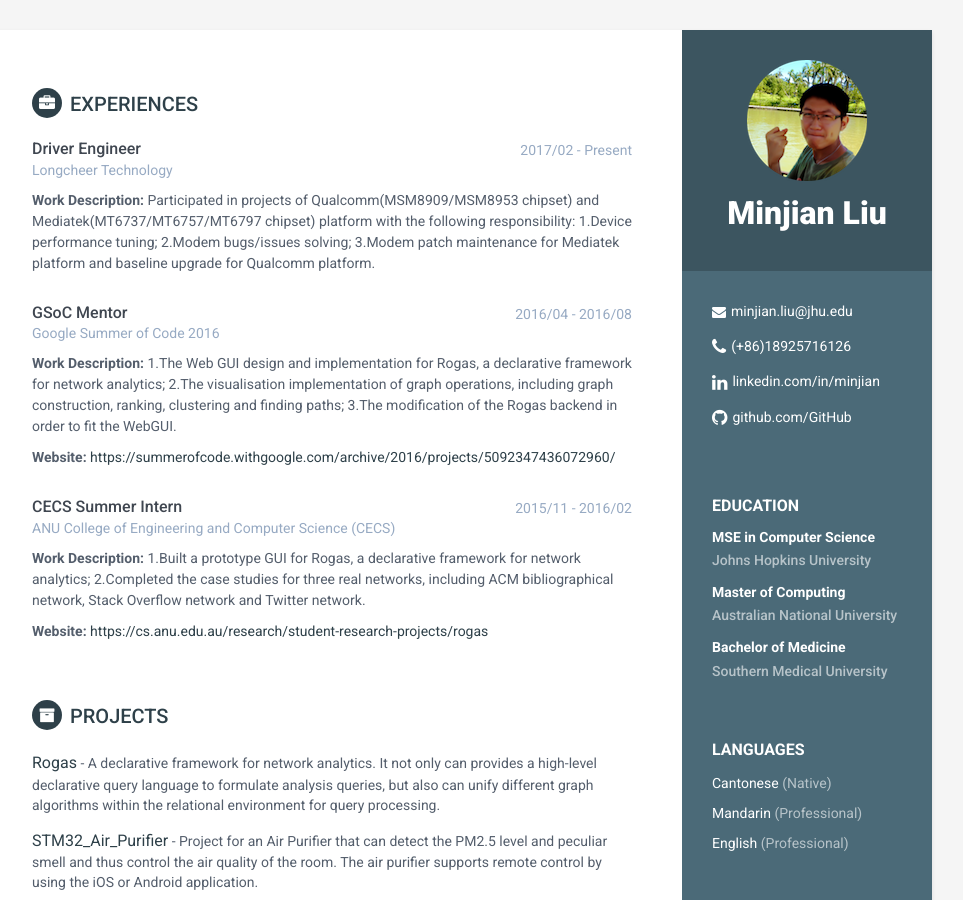
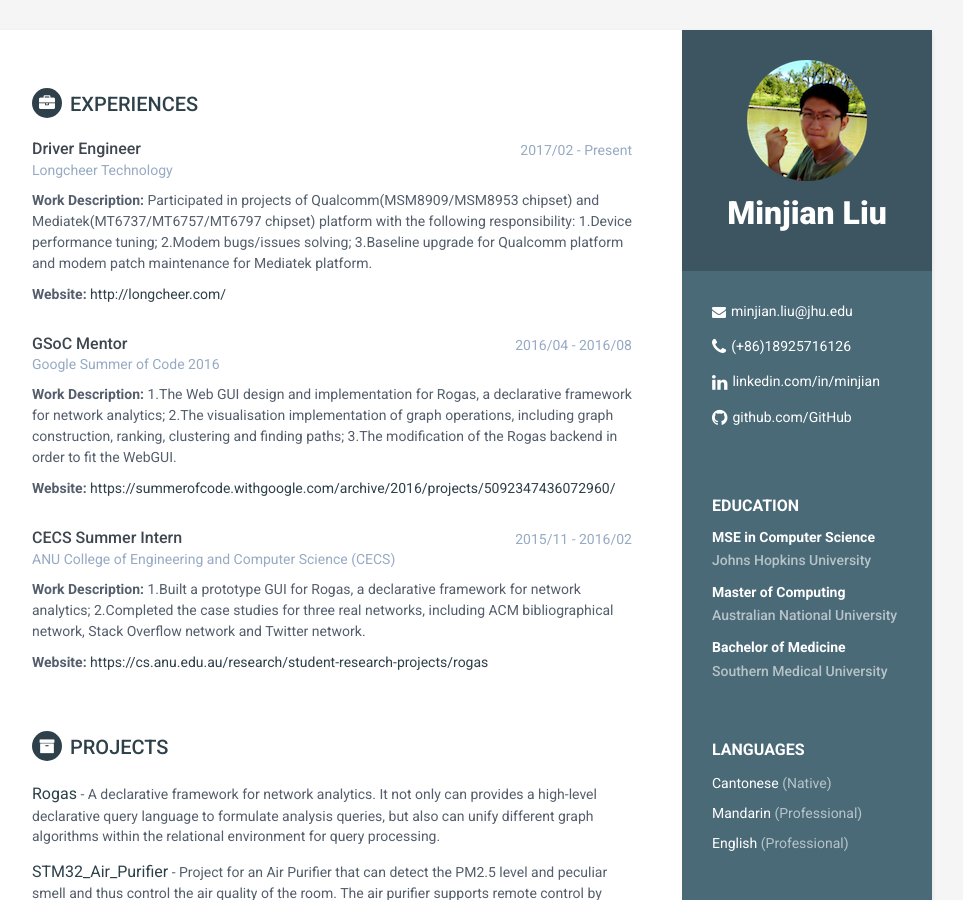
Before and after one commit to thomas-liao/thomas-liao.github.io, a Jekyll site: the page built from index.html, in a window 1280 px wide and 900 px high. Shown: the whole window, without its empty margins (188-1151 px from the left). Built offline with Jekyll 4.4.1, drawn with Linux system fonts in a browser that asks for light colours.

Commit message:
Update experience.html

```diff
--- a/_includes/experience.html
+++ b/_includes/experience.html
@@ -10,8 +10,9 @@
                         <div class="company">Longcheer Technology</div>
                     </div><!--//meta-->
                     <div class="details">
-                        <p><b>Work Description: </b>Participated in projects of Qualcomm(MSM8909/MSM8953 chipset) and Mediatek(MT6737/MT6757/MT6797 chipset) platform with the following responsibility: 1.Device performance tuning; 2.Modem bugs/issues solving; 3.Modem patch maintenance for Mediatek platform and baseline upgrade for Qualcomm platform.</p>
-                    </div><!--//details-->
+                        <p><b>Work Description: </b>Participated in projects of Qualcomm(MSM8909/MSM8953 chipset) and Mediatek(MT6737/MT6757/MT6797 chipset) platform with the following responsibility: 1.Device performance tuning; 2.Modem bugs/issues solving; 3.Baseline upgrade for Qualcomm platform and modem patch maintenance for Mediatek platform.</p>
+                        <p><b>Website: </b><a href="http://longcheer.com/" target="_blank">http://longcheer.com/</a></p>
+                  </div><!--//details-->
                 </div><!--//item-->
 
                 <div class="item">
```
